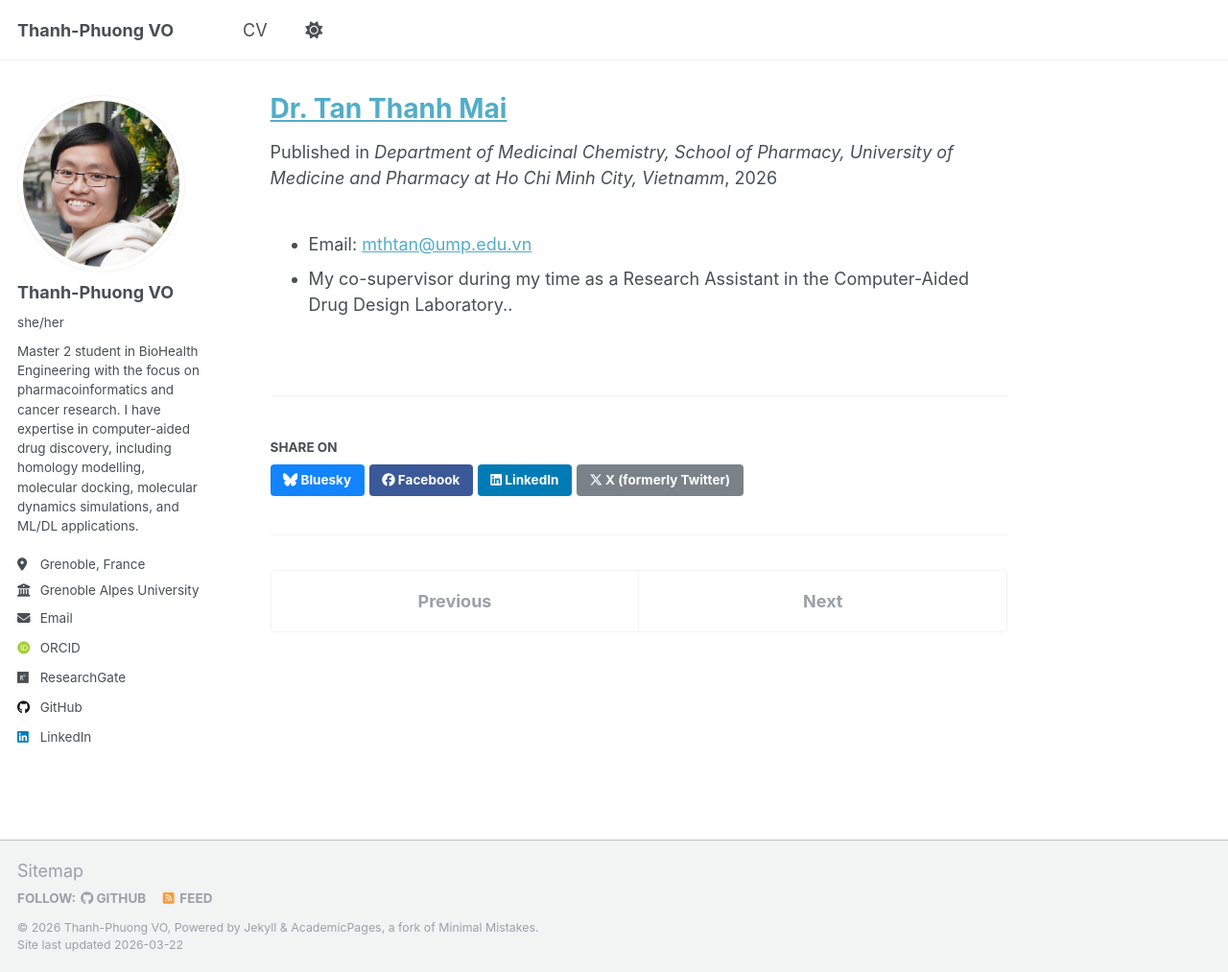
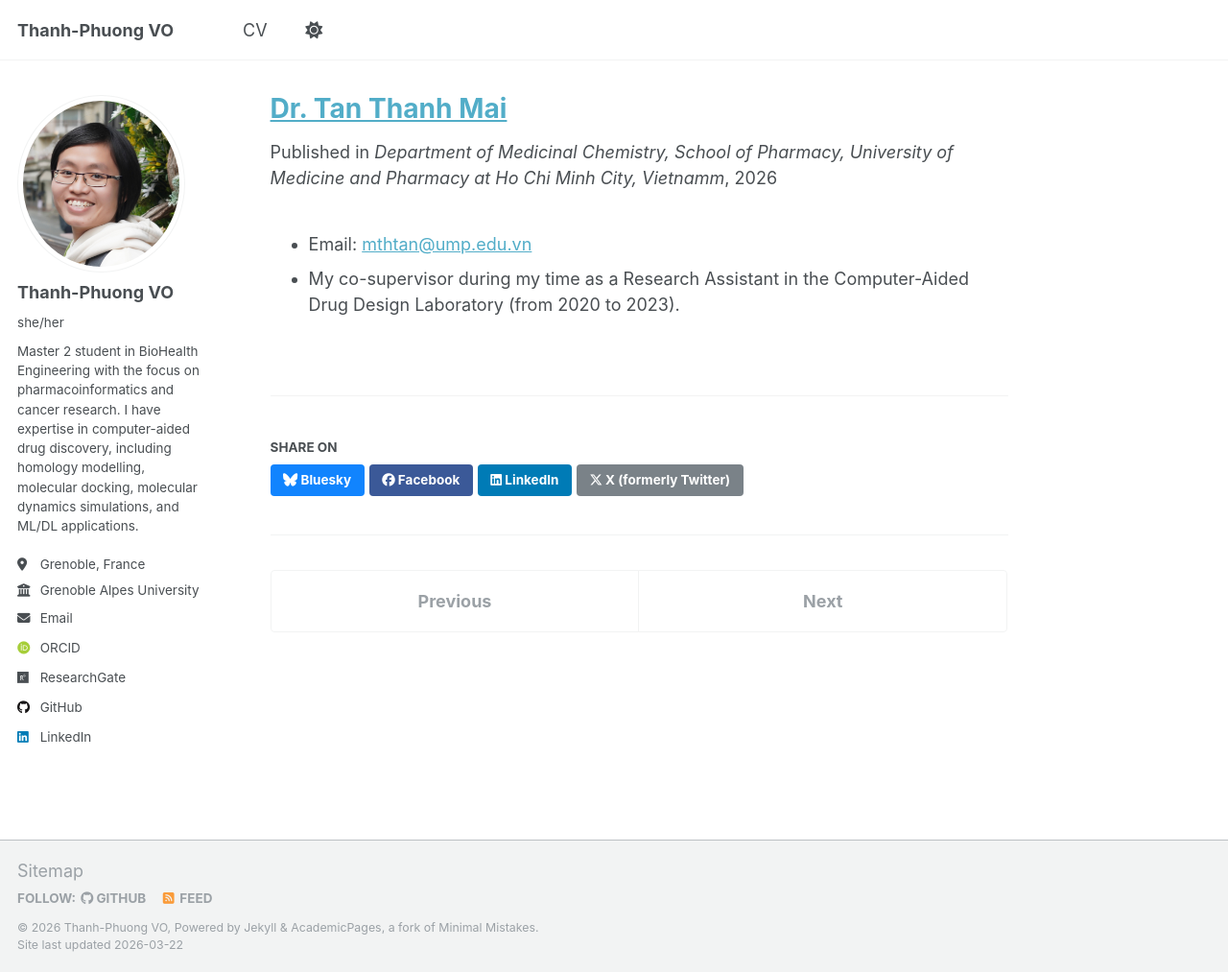
Before and after one commit to vo-thanh-phuong/vo-thanh-phuong.github.io, a Jekyll site: the page built from _references/reference-3.md, in a window 1280 px wide and 1013 px high. Shown: the whole window at 96% size. Built offline with Jekyll 4.4.1, drawn with Linux system fonts in a browser that asks for light colours; some web fonts are replaced; a script that is not in the unit is left out.

Commit message:
Update co-supervisor's description with time frame

```diff
--- a/_references/reference-3.md
+++ b/_references/reference-3.md
@@ -8,4 +8,4 @@ location: ""
 ---
 
 * Email: [mthtan@ump.edu.vn](mailto:mthtan@ump.edu.vn)
-* My co-supervisor during my time as a Research Assistant in the Computer-Aided Drug Design Laboratory..
+* My co-supervisor during my time as a Research Assistant in the Computer-Aided Drug Design Laboratory (from 2020 to 2023).
```
